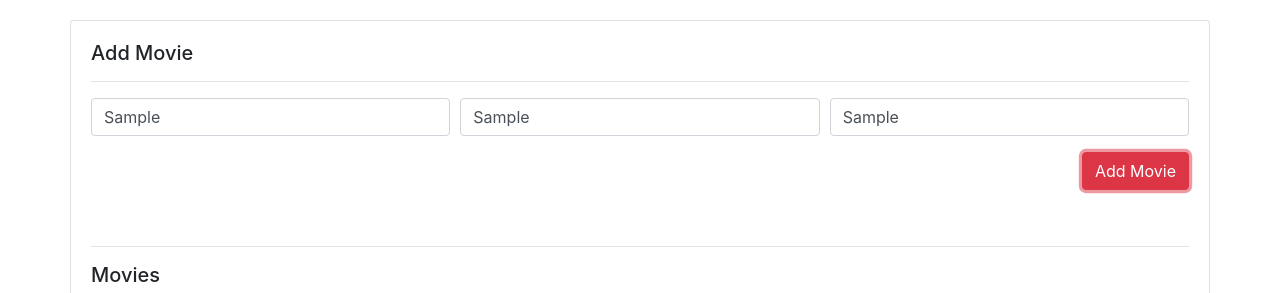
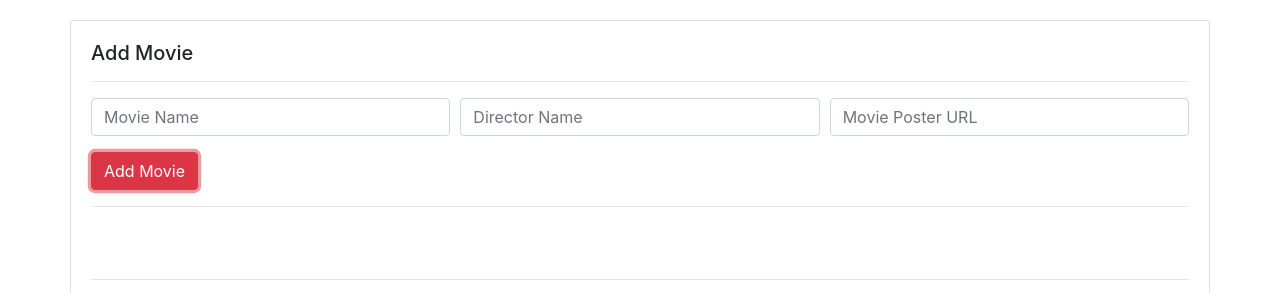
Before and after one commit to hamdicatal/MovieList, a plain HTML site: page index.html in a window 1280 px wide. Both pictures are taken after typing "Sample", "Sample", "Sample" into the empty fields and a click on the button "Add Movie". Shown: the top 293 px of the page. Drawn offline with nearby package versions, Linux system fonts and the light colour scheme.

Commit message:
Uyarı mesajları eklendi

```diff
--- a/index.html
+++ b/index.html
@@ -28,7 +28,8 @@
                                             <input class="form-control" type="text" name="url" id = "url" placeholder="Movie Poster URL">
                                     </div>
                                 </div>
-                                <button type="submit" class="btn btn-danger float-right">Add Movie</button>
+                                <button type="submit" class="btn btn-danger">Add Movie</button>
+                                <hr>
                             </form>
                      </div>
 
--- a/project.js
+++ b/project.js
@@ -20,13 +20,16 @@ function addMovie(e){
     const url = inputURL.value;
 
     if(title === "" || director === "" || url === ""){
-
+        ui.showAlert("Please fill in the required fields...", "danger");
     }
     else{
         const newMovie = new Movie(title, director, url);
         // for adding movie to UI
         ui.addMovieToUI(newMovie);
+        ui.showAlert("Movie added successfully!", "success");
     }
 
+    // for clear input values after adding
+    ui.clearInputs(inputTitle, inputDirector, inputURL);
     e.preventDefault();
 }
--- a/storage.js
+++ b/storage.js
@@ -0,0 +1,3 @@
+function Storage(){
+
+}
--- a/ui.js
+++ b/ui.js
@@ -15,3 +15,26 @@ UI.prototype.addMovieToUI = function(newMovie){
         </tr>
     `;
 }
+
+// for clear input values after adding
+UI.prototype.clearInputs = function(input1, input2, input3){
+    input1.value = "";
+    input2.value = "";
+    input3.value = "";
+}
+
+UI.prototype.showAlert = function(message, type){
+    const addForm = document.querySelector(".card-body"); // get first card-body element
+    console.log(addForm);
+    // create alert message
+    const div = document.createElement("div");
+    div.className = `alert alert-${type}`
+    div.textContent = message;
+
+    // add to UI
+    addForm.appendChild(div);
+
+    setTimeout(function(){
+        div.remove();
+    }, 1500);
+}
```
